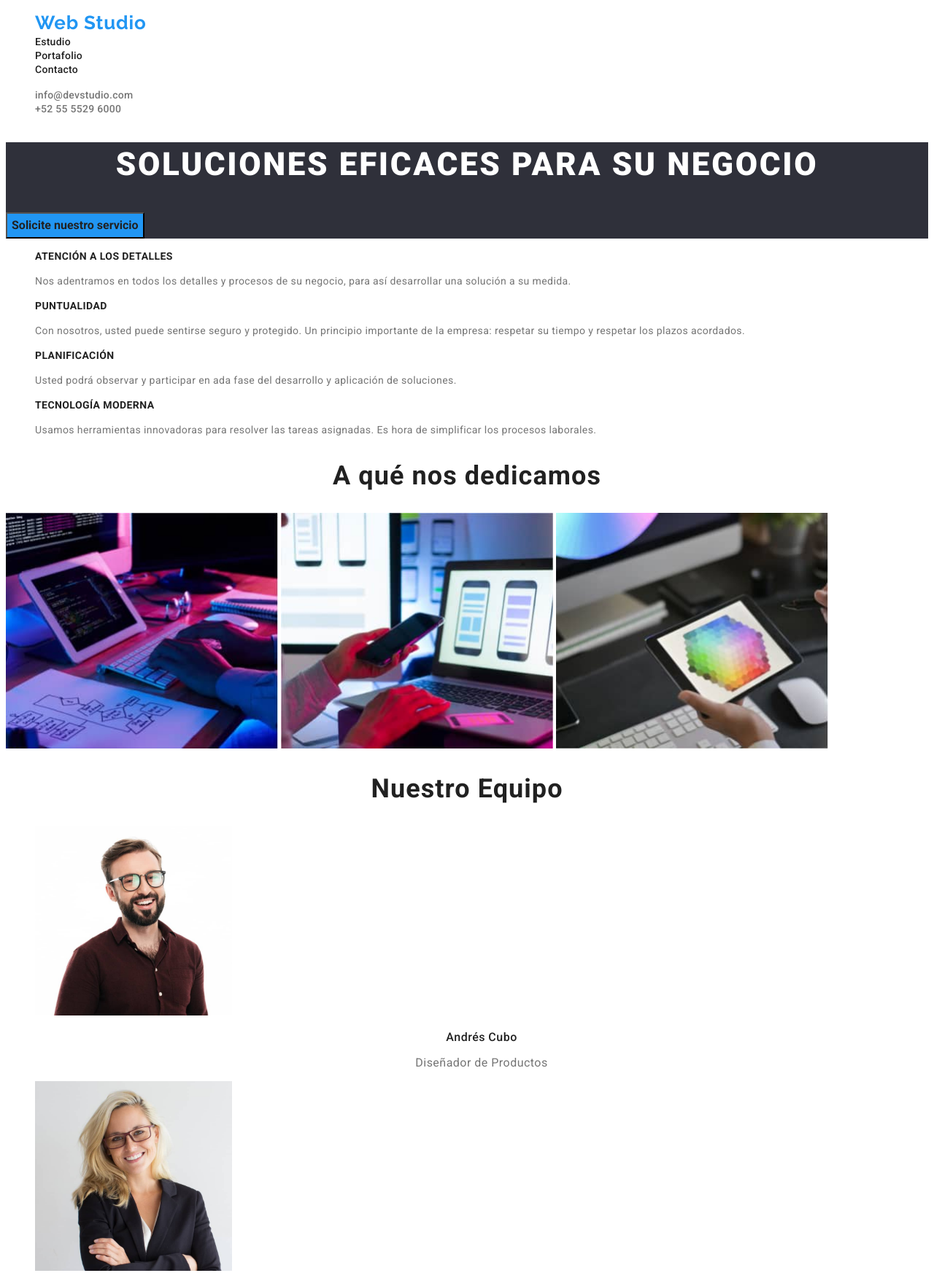
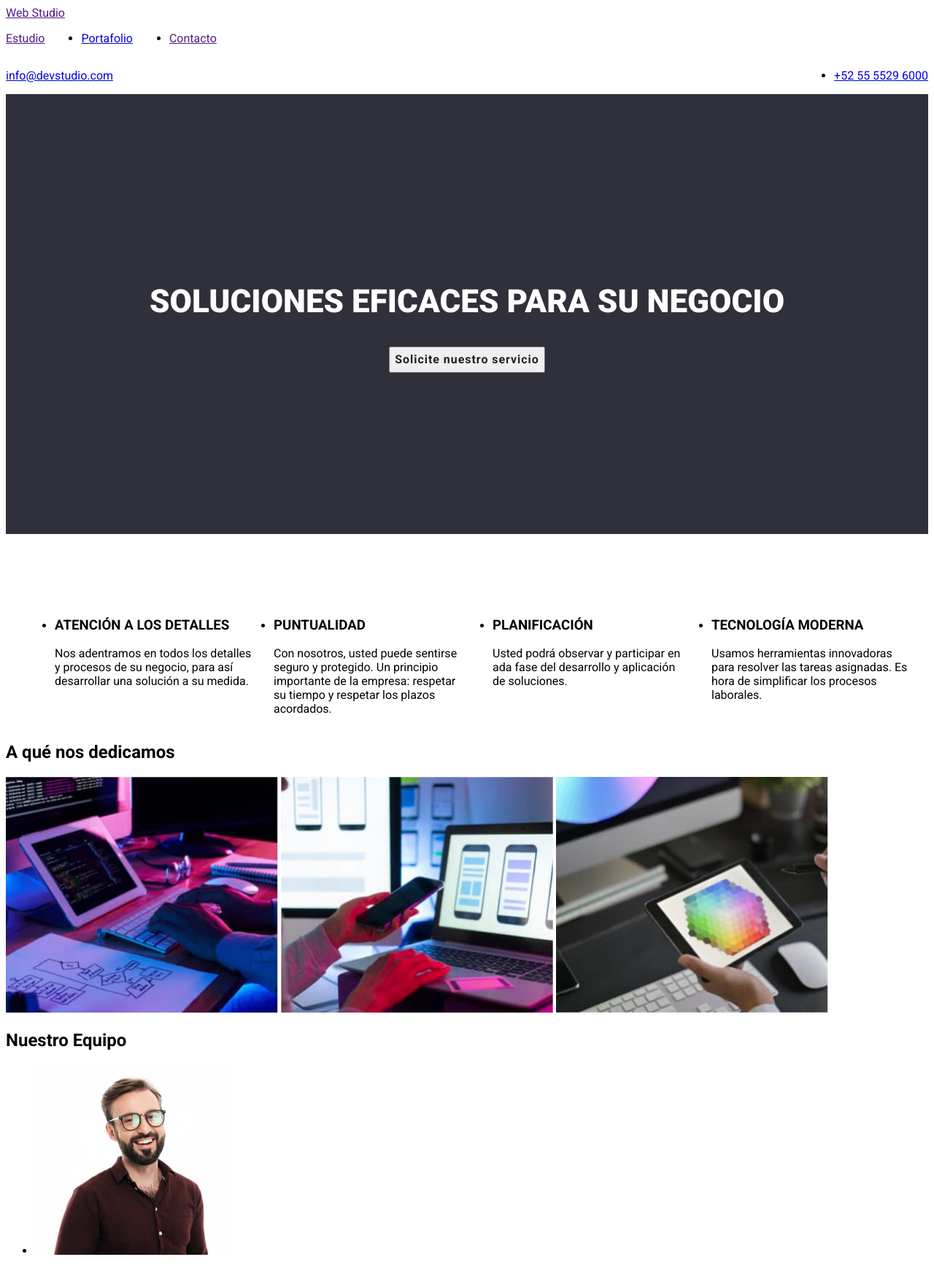
Before and after one commit to pandreamg/goit-markup-hw-02, a plain HTML site: page index.html in a window 1280 px wide. Shown: the top 1745 px of the page at 73% size. Drawn offline with Linux system fonts and the light colour scheme.

Commit message:
Revert "Revert "avances""
This reverts commit d2997d9ac1b2420ed982a894988a29cfa441c837.

```diff
--- a/css/style.css
+++ b/css/style.css
@@ -2,225 +2,72 @@ body {
     font-family: "Roboto", "Raleway", "sans-serif";
     color:black;
 }
-.link:hover{
-    color: #2196F3;
+
+.-----------------------------------{
+    margin-left: 215px;
+    max-width: calc(1600px - 434px);
+    margin-inline: auto;
 }
-.btn-elemento:focus,.btn-elemento:hover{
-    color: white;
-    background: #2196F3;
+.head-nav {
+    display: flex;
+    justify-content: space-between;
+    align-items: center;
+    margin-left: 93 px;
+    margin-right: auto;
 }
-.listas:hover{
-    cursor: pointer;
-    background-color: #2196F3;
+.head-options {
+    display: flex;
+    justify-content: space-between;
+    gap: 50px;
+    padding: 0;
 }
-.btn-principal:hover {
-    cursor: pointer;
-    background-color: #2196F3;
-}
-:root{
-    --color-principal: #757575;
-    --color-lineas: #212121;
-    --fuente-principal: 'Roboto';
-    }
-
-a {text-decoration: none;
-
-}
-li {
-    list-style: none;
-  }
-
-  .web {
-    font-family: 'Raleway';
-    font-style: normal;
-    font-weight: 700;
-    font-size: 26px;
-    line-height: 31px;
-    text-align: right;
-    letter-spacing: 0.03em;
-    color: #2196F3;
-
-}
-
-.estudio {
-    font-family: var(--fuente-principal);
-    font-style: normal;
-    font-weight: 500;
-    font-size: 14px;
-    line-height: 16px;
-    letter-spacing: 0.02em;
-    color: #2196F3;
-}
-
-.word {
-    font-family: var(--fuente-principal);
-    font-style: normal;
-    font-weight: 500;
-    font-size: 14px;
-    line-height: 16px;
-    letter-spacing: 0.02em;
-    color: var(--color-lineas);
-}
-
-.telephon {
-    font-family: var(--fuente-principal);
-    font-style: normal;
-    font-weight: 500;
-    font-size: 14px;
-    line-height: 16px;
-    letter-spacing: 0.02em;
-    color: var(--color-principal);
+.head-menu2 {
+    display: flex;
+    justify-content: space-between;
+    gap: 50px;
+    padding: 0;
 }
 .titulo-principal {
-    font-family: var(--fuente-principal);
-    font-style: normal;
+    font-family: "Roboto";
     font-weight: 900;
     font-size: 44px;
-    line-height: 60px;
     text-align: center;
-    letter-spacing: 0.06em;
     text-transform: uppercase;
     color: #FFFFFF;
-    }
+}
 .btn-principal {
-    cursor: pointer;
-    font-family: var(--fuente-principal);
+    font-family: "Roboto";
     font-style: normal;
     font-weight: 700;
     font-size: 16px;
     line-height: 30px;
+    letter-spacing: 0.06em;
+    color: #212121;
+}
+.boton {
     display: flex;
+    flex-direction: column;
+    justify-content: center;
     align-items: center;
-    text-align: center;
-    background: #2196F3;
-    color: var(--color-lineas);
 }
 .fondo {
     background: #2F303A;
+    height: 603px;
+    display: flex;
+    justify-content: center;
+    align-items: center;
+    margin-bottom: 95px;
 }
 .features {
-    font-family: var(--fuente-principal);
-    font-style: normal;
-    font-weight: 700;
-    font-size: 14px;
-    line-height: 16px;
-    letter-spacing: 0.03em;
-    text-transform: uppercase;
-    color: var(--color-lineas);
+    margin-top: 95px;
 }
-.paragraph {
-    font-family: var(--fuente-principal);
-    font-style: normal;
-    font-weight: 400;
-    font-size: 14px;
-    line-height: 24px;
-    letter-spacing: 0.03em;
-    color: var(--color-principal);
+.features-container {
+    max-width: calc(1600px - 430px);
+    margin: auto;
+    display: flex;
+    gap: 30px;
 }
-.Subtitle {
-    font-family: var(--fuente-principal);
-    font-style: normal;
-    font-weight: 700;
-    font-size: 36px;
-    line-height: 42px;
-    text-align: center;
-    letter-spacing: 0.03em;
-    color: var(--color-lineas);
-}
-.name {
-    font-family: var(--fuente-principal);
-    font-style: normal;
-    font-weight: 500;
-    font-size: 16px;
-    line-height: 19px;
-    text-align: center;
-    letter-spacing: 0.03em;
-    color: var(--color-lineas);
-}
-.position {
-    font-family: var(--fuente-principal);
-    font-style: normal;
-    font-weight: 400;
-    font-size: 16px;
-    line-height: 19px;
-    text-align: center;
-    letter-spacing: 0.03em;
-    color: var(--color-principal);
-}
-.location {
-    font-family: var(--fuente-principal);
-    font-style: normal;
-    font-weight: 400;
-    font-size: 14px;
-    line-height: 24px;
-    letter-spacing: 0.03em;
-    color: #FFFFFF;
-}
-.email {
-    font-family: var(--fuente-principal);
-    font-style: normal;
-    font-weight: 400;
-    font-size: 14px;
-    line-height: 24px;
-    letter-spacing: 0.03em;
-    color: rgba(255, 255, 255, 0.6);
-}
-.tel {
-    font-family: var(--fuente-principal);
-    font-style: normal;
-    font-weight: 400;
-    font-size: 14px;
-    line-height: 24px;
-    letter-spacing: 0.03em;
-    color: rgba(255, 255, 255, 0.6);
-}
-.siss {
-    font-family: var(--fuente-principal);
-    font-style: normal;
-    font-weight: 500;
-    font-size: 14px;
-    line-height: 16px;
-    letter-spacing: 0.02em;
-    color: var(--color-principal);
-}
-
-.listas {
-    font-family: var(--fuente-principal);
-    font-style: normal;
-    font-weight: 500;
-    font-size: 16px;
-    line-height: 26px;
-    text-align: center;
-    letter-spacing: 0.03em;
-    color: var(--color-lineas);
+.features-1 {
+    flex-basis: 100%;
 
 }
-.prayer {
-    font-family: var(--fuente-principal);
-    font-style: normal;
-    font-weight: 700;
-    font-size: 18px;
-    line-height: 36px;
-    letter-spacing: 0.06em;
-    color: var(--color-lineas);
-}
-.paragr {
-    font-family: var(--fuente-principal);
-    font-style: normal;
-    font-weight: 400;
-    font-size: 16px;
-    line-height: 30px;
-    letter-spacing: 0.03em;
-    color: var(--color-principal);
-}
-.red-social {
-    font-family: var(--fuente-principal);
-    font-style: normal;
-    font-weight: 700;
-    font-size: 14px;
-    line-height: 16px;
-    letter-spacing: 0.03em;
-    text-transform: uppercase;
-    color: #FFFFFF;
-
-}
--- a/index.html
+++ b/index.html
@@ -11,109 +11,108 @@
   </head>
 
   <body>
-    <header>
-      <nav>
+    <header clases="head">
+      <div class="head-container">
+        <a class="head-web" href="">Web Studio</a>
+      <nav class="head-nav">
          <!--Lista de Navegación-->
-        <ul>
-          <li><a class="link web" href="">Web Studio</a></li>
-          <li><a class="link word" href="">Estudio</a></li>
-          <li><a class="link word" href="Portfolio.html">Portafolio</a></li>
-          <li><a class="link word" href="">Contacto</a></li>
+         <ul class="head-options">
+           <li><a class="link-nav options-nav" href="">Estudio</a></li>
+           <li>
+            <a class="link-nav options-nav" href="Portfolio.html">Portafolio</a>
+          </li>
+           <li><a class="link-nav optiones-nav" href="">Contacto</a></li>
          </ul>
       </nav>
          <!--Informacion de contacto-->
-        <ul>
-          <li><a class="link telephon" href="mailto:info@devstudio.com">info@devstudio.com</a></li>
-          <li><a class="link telephon" href="tel:+525555296000">+52 55 5529 6000</a></li>
+        <ul class="head-menu2">
+          <li><a class="contact" href="mailto:info@devstudio.com">info@devstudio.com</a></li>
+          <li><a class="contact" href="tel:+525555296000">+52 55 5529 6000</a></li>
         </ul>
+      </div>
    </header>
 
   <main>
     <!--Titulo principal-->
     <section class="fondo">
+      <div class="boton">
         <h1 class="titulo-principal">SOLUCIONES EFICACES PARA SU NEGOCIO</h1>
-      <button type="button" class="link btn-elemento btn-principal">Solicite nuestro servicio</button>
+        <button type="button" class="btn-principal">Solicite nuestro servicio</button>
+      </div>
     </section>
-
-    <section>
+    <section class="features">
      <!--Primera Sección-->
-      <div>
-        <ul>
-          <li>
-            <h3 class="features">ATENCIÓN A LOS DETALLES</h3>
-            <p class="paragraph">Nos adentramos en todos los detalles y procesos de su negocio, para así
+      <ul class="features-container">
+        <li class="features-1">
+          <h3 class="features-1-caption">ATENCIÓN A LOS DETALLES</h3>
+          <p class="features-1-paragraph">
+            Nos adentramos en todos los detalles y procesos de su negocio, para así
             desarrollar una solución a su medida. </p>
         </li>
-          <li>
-            <h3 class="features">PUNTUALIDAD</h3>
-              <p class="paragraph"> Con nosotros, usted puede sentirse seguro y protegido. Un principio
+        <li class="features-1">
+          <h3 class="features-1-caption">PUNTUALIDAD</h3>
+            <p class="features-1-paragraph"> Con nosotros, usted puede sentirse seguro y protegido. Un principio
             importante de la empresa: respetar su tiempo y respetar los plazos
             acordados.</p>
         </li>
-          <li>
-            <h3 class="features">PLANIFICACIÓN</h3>
-            <p class="paragraph">Usted podrá observar y participar en ada fase del desarrollo y
+        <li class="features-1">
+          <h3 class="features-1-caption">PLANIFICACIÓN</h3>
+          <p class="features-1-paragraph">Usted podrá observar y participar en ada fase del desarrollo y
             aplicación de soluciones.</p>
         </li>
-          <li>
-            <h3 class="features">TECNOLOGÍA MODERNA</h3>
-            <p class="paragraph"> Usamos herramientas innovadoras para resolver las tareas asignadas. Es
+        <li class="features-1">
+          <h3 class="features-1-caption">TECNOLOGÍA MODERNA</h3>
+          <p class="features-1-paragraph"> Usamos herramientas innovadoras para resolver las tareas asignadas. Es
             hora de simplificar los procesos laborales.</p>
         </li>
       </ul>
+    </section>
+    <!--Segunda Sección-->
+    <section class="services">
+      <div class="services-container">
+        <h2 class="services-Subtitle">A qué nos dedicamos</h2>
+          <img class="services-image" src="images/imagen1.jpg" width="373" alt="image1" />
+          <img class="services-image" src="images/imagen2.jpg" width="373" alt="image2" />
+          <img class="services-image" src="images/imagen3.jpg" width="373" alt="image3" />
       </div>
     </section>
-
-    <section>
-      <!--Segunda Sección-->
-      <div>
-        <h2 class="Subtitle">A qué nos dedicamos</h2>
-          <img src="images/imagen1.jpg" alt="image1" width="373"/>
-          <img src="images/imagen2.jpg" alt="image2" width="373"/>
-          <img src="images/imagen3.jpg" alt="image3" width="373"/>
-      </div>
-    </section>
-
-    <section>
     <!--Tercera Sección-->
-      <div>
-        <h2 class="Subtitle">Nuestro Equipo</h2>
-          <ul>
+    <section class="position">
+      <h2 class="position-subtitle">Nuestro Equipo</h2>
+        <ul class="position-container">
           <li>
-              <img src="images/imagen4.jpg" width="270" alt="gafas">
-              <h3 class="name"> Andrés Cubo</h3>
+            <img class="position-image" src="images/imagen4.jpg" width="270" alt="gafas">
+            <h3 class="position-subtitle-name"> Andrés Cubo</h3>
             <p class="position">Diseñador de Productos</p>
           </li>
           <li>
-              <img src="images/imagen5.jpg" width="270" alt="gafas">
-              <h3 class="name">Carla Palacios</h3>
+            <img class="position-image" src="images/imagen5.jpg" width="270" alt="gafas">
+            <h3 class="position-subtitle-name">Carla Palacios</h3>
             <p class="position"> Desarrolladora Frontend</p>
           </li>
           <li>
-              <img src="images/imagen6.jpg" width="270" alt="gafas">
-              <h3 class="name">Mario Dorado</h3>
+            <img class="position-image" src="images/imagen6.jpg" width="270" alt="gafas">
+            <h3 class="position-subtitle-name">Mario Dorado</h3>
             <p class="position">Marketing</p>
           </li>
           <li>
-              <img src="images/imagen7.jpg" width="270" alt="gafas">
-              <h3 class="name">Pablo Mijangos</h3>
+            <img class="position-image" src="images/imagen7.jpg" width="270" alt="gafas">
+            <h3 class="position-subtitle-name">Pablo Mijangos</h3>
             <p class="position">Diseñador IU</p>
           </li>
         </ul>
-      </div>
     </section>
   </main>
-
-    <footer class="fondo">
     <!-- Footer y pie de página-->
-      <address>
-        <ul>
-          <li><a class="link web" href="">Web Studio</a></li>
-          <li><a class="link location" href="">Calz. Ticomán 500, Ciudad de México, CDMX, México</a></li>
-          <li><a class="link email" href="mailto:info@devstudio.com">info@devstudio.com</a></li>
-          <li><a class="link tel" href="tel:+525555296000">+52 55 5529 6000</a></li>
-        </ul>
+    <footer class="footer">
+     <div class="footer-container container">
+      <address class="footer-adress">
+       <a class="footer-web" href="">Web Studio</a>
+       <a class="footer-location" href="">Calz. Ticomán 500, Ciudad de México, CDMX, México</a>
+       <a class="footer-email" href="mailto:info@devstudio.com">info@devstudio.com</a>
+       <a class="footer-tel" href="tel:+525555296000">+52 55 5529 6000</a>
       </address>
+     </div>
     </footer>
   </body>
 </html>
```
Lines whose indentation alone changed are shown as unchanged.
